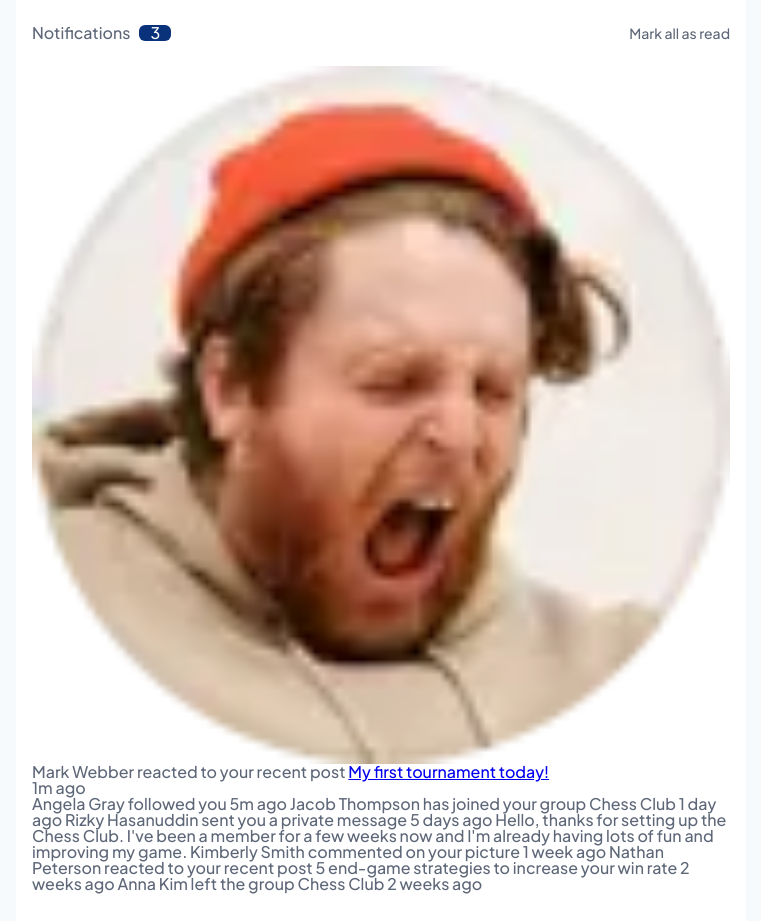
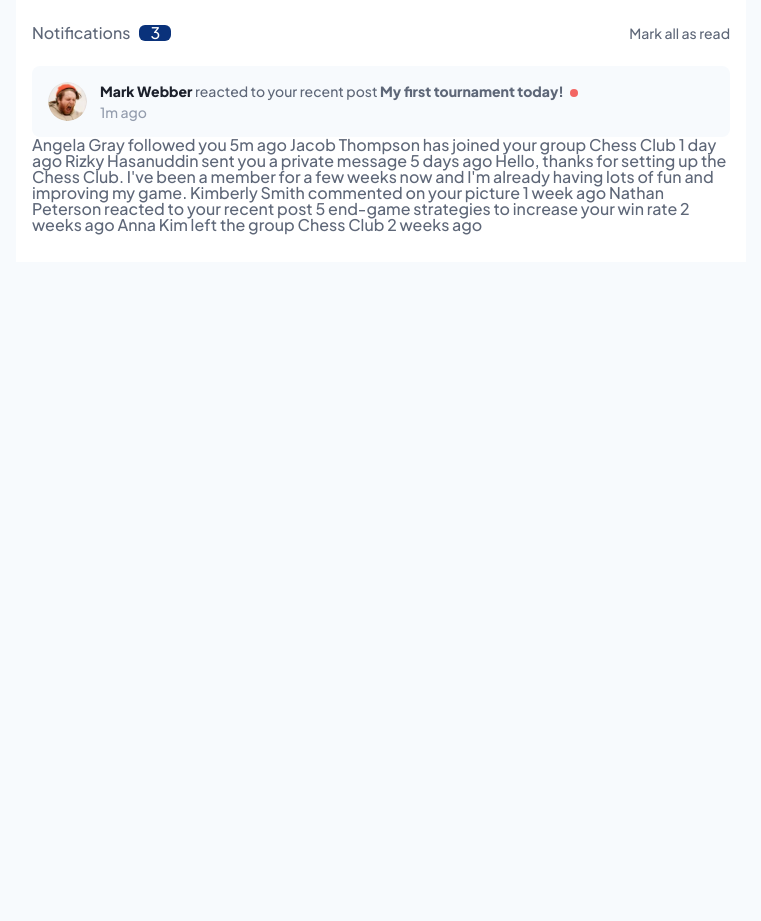
Before and after one commit to miguelzaga/notifications-page, a React (Vite) app: page / in a window 1280 px wide. Shown: the whole page, without its empty margins (259-1020 px from the left). After the commit the page ends 800 px from the top, so only its background shows below. Built offline with nearby package versions, Linux system fonts and the light colour scheme.

Commit message:
style notification component

```diff
--- a/src/App.js
+++ b/src/App.js
@@ -18,8 +18,8 @@ function App() {
       <ul className="notifications">
           {/* TODO: create Notification component */}
 
-        <li className="notification">
-          <img src={Avatar} alt="" />
+        <li className="notification notification--unread">
+          <img className="notification__avatar" src={Avatar} alt="" />
           <div className="notification__container">
             <p className="notification__text">
               <b className="notification__user">Mark Webber </b>
--- a/src/scss/01-abstracts/_variables.scss
+++ b/src/scss/01-abstracts/_variables.scss
@@ -7,7 +7,7 @@ $x-lg: 1440px;
 
 // Colors
 $blue: #0a327b;
-$red: #0a327b;
+$red: #F36663;
 $very-dark-grey-blue: #1c202b;
 $dark-grey-blue: #5e6778;
 $grey-blue: #939cad;
--- a/src/scss/02-base/_base.scss
+++ b/src/scss/02-base/_base.scss
@@ -3,3 +3,9 @@
 body {
   background-color: $snow;
 }
+
+a {
+  text-decoration: none;
+  cursor: pointer;
+  color: inherit;
+}
--- a/src/scss/05-components/_component.scss
+++ /dev/null
@@ -1 +0,0 @@
-@use "./../01-abstracts/" as *;
--- a/src/scss/05-components/_index.scss
+++ b/src/scss/05-components/_index.scss
@@ -1 +1 @@
-@forward "component";
+@forward "notification";
--- /dev/null
+++ b/src/scss/05-components/_notification.scss
@@ -0,0 +1,47 @@
+@use "./../01-abstracts/" as *;
+
+.notification {
+  display: flex;
+  gap: 13px;
+  border-radius: 8px;
+  padding: 16px;
+  font-size: rem(14px);
+  line-height: rem(18px);
+
+  &__avatar {
+    max-width: 39px;
+    height: fit-content;
+    border-radius: 100%;
+  }
+
+  &__text {
+    margin-bottom: 3px;
+  }
+
+  &__user {
+    color: $very-dark-grey-blue;
+    font-weight: 800;
+  }
+
+  &__post {
+    font-weight: 800;
+  }
+
+  &__date {
+    color: $grey-blue;
+  }
+
+  &--unread {
+    background-color: $snow;
+  }
+  &--unread &__text::after {
+    content: "";
+    display: inline-block;
+    width: 8px;
+    height: 8px;
+    background-color: $red;
+    border-radius: 100%;
+    margin-left: 6px;
+    vertical-align: middle;
+  }
+}
--- a/src/scss/style.scss
+++ b/src/scss/style.scss
@@ -1,5 +1,5 @@
 @forward "02-base";
 //@forward "03-objects";
 @forward "04-globals";
-//@forward "05-components";
+@forward "05-components";
 //@forward "06-utils";
```
